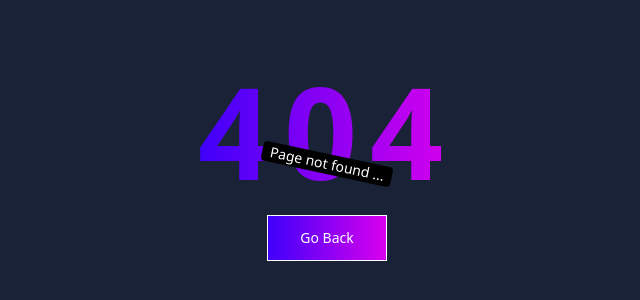
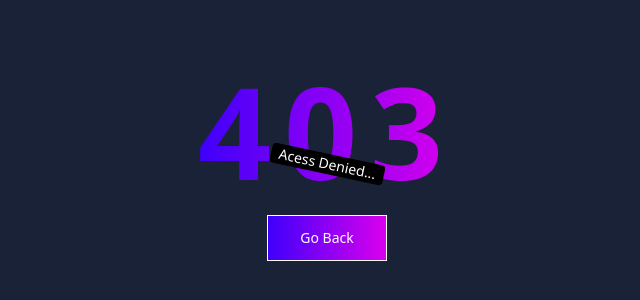
Before and after one commit to shoaibhasann/Coursify-LMS, a React (Vite) app in the folder client/: page /denied in a window 1280 px wide. Before the commit this address had no page. Shown: the part 236-536 px from the top of the page, without its empty margins (313-953 px from the left). Built offline with nearby package versions, Linux system fonts and the light colour scheme.

Commit message:
Added denied page

```diff
--- a/client/src/App.jsx
+++ b/client/src/App.jsx
@@ -5,6 +5,7 @@
 import AboutUs from './pages/AboutUs.jsx'
 import Contact from './pages/Contact.jsx'
 import CourseList from './pages/course/CourseList.jsx'
+import Denied from './pages/Denied.jsx'
 import HomePage from './pages/HomePage.jsx'
 import Login from './pages/Login.jsx'
 import NotFound from './pages/NotFound.jsx'
@@ -19,6 +20,7 @@
       <Route path='/login' element={<Login/>}/>
       <Route path='/courses' element={<CourseList/>}/>
       <Route path='/contact' element={<Contact/>}/>
+      <Route path='/denied' element={<Denied/>}/>
       <Route path='*' element={<NotFound/>}/>
     </Routes>
   )
--- /dev/null
+++ b/client/src/pages/Denied.jsx
@@ -0,0 +1,27 @@
+import { useNavigate } from "react-router-dom";
+
+function Denied() {
+  const navigate = useNavigate();
+  return (
+    <div className="h-screen w-full flex flex-col justify-center items-center bg-[#1A2238]">
+      <h1 className="text-9xl font-extrabold bg-gradient-to-r from-[#3e00fa] to-[#d900ed] text-transparent bg-clip-text tracking-widest">
+        403
+      </h1>
+      <div className="bg-black text-white px-2 text-sm rounded rotate-12 absolute">
+        Acess Denied...
+      </div>
+      <button className="mt-5">
+        <a className="relative inline-block text-sm font-medium text-white group focus:outline-none focus:ring">
+          <span
+            onClick={() => navigate(-1)}
+            className="relative block px-8 py-3 bg-gradient-to-r from-[#3e00fa] to-[#d900ed] border border-current"
+          >
+            Go Back
+          </span>
+        </a>
+      </button>
+    </div>
+  );
+}
+
+export default Denied;
```
